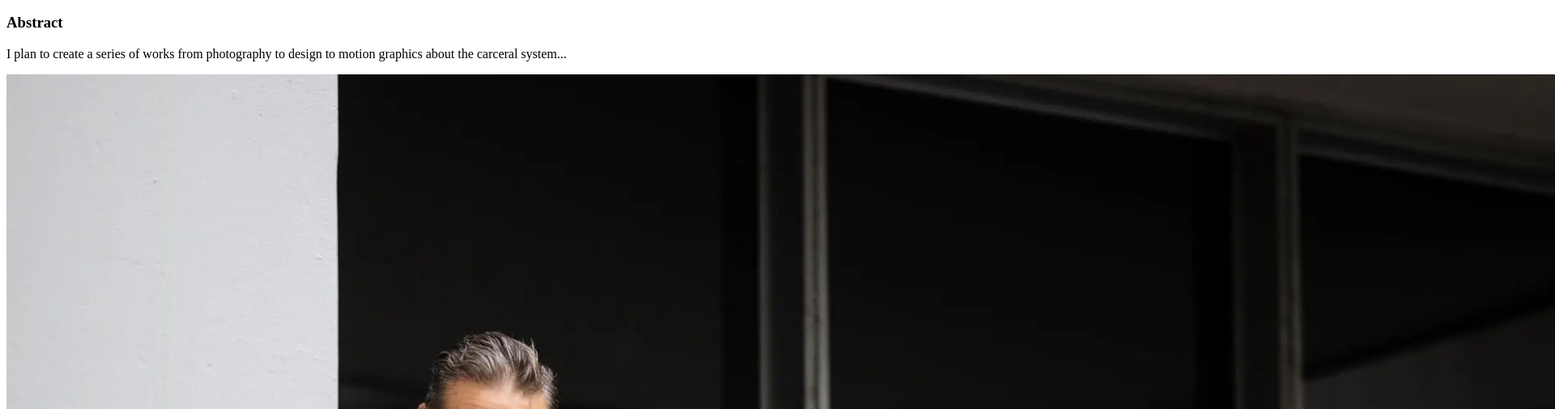
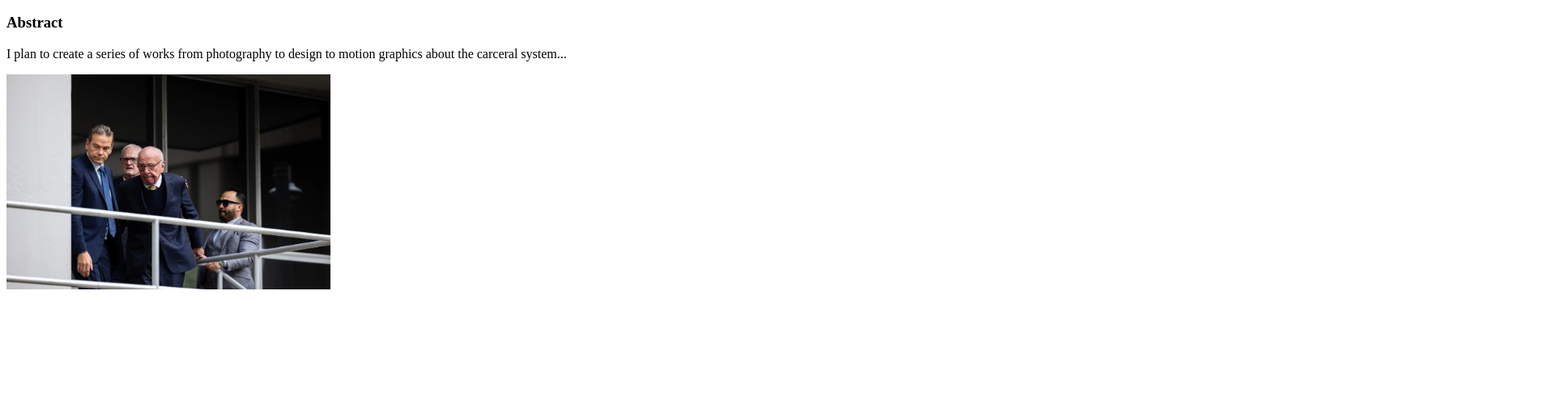
Before and after one commit to rmz/testIMA750, a plain HTML site: page index.html in a window 1280 px wide. Shown: the part 110-616 px from the top of the page at 81% size, 1920 px wide, since content can reach past the window. Drawn offline with Linux system fonts and the light colour scheme.

Commit message:
Update index.html

```diff
--- a/index.html
+++ b/index.html
@@ -9,6 +9,6 @@
     <h2>Project Concept</h2>
     <h3>Abstract</h3>
     <p>I plan to create a series of works from photography to design to motion graphics about the carceral system...</p>
-    <img src="img/example1.jpg" alt="Murdock walking with people from NY Times" />
+    <img src="img/example1.jpg" alt="Murdock walking with people from NY Times" width="400" />
   </body>
 </html>
```
